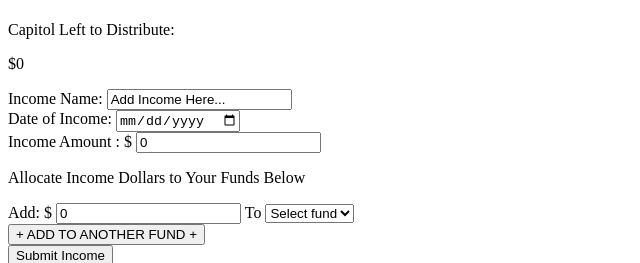
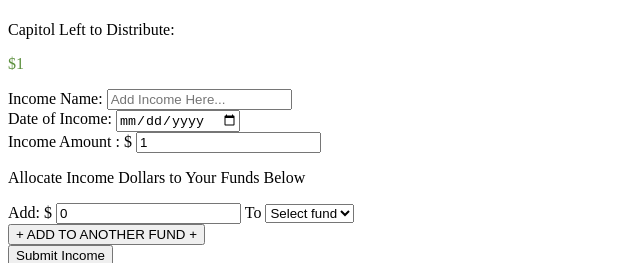
Before and after one commit to justin98m/BrokeBoiBudgeting, a website with bundled scripts: page public/views/addIncome.html in a window 1280 px wide. Shown: the top 263 px of the page, 0-640 px from the left. Built offline with nearby package versions, Linux system fonts and the light colour scheme.

Commit message:
Frontend Error Checking

```diff
--- a/public/views/addIncome.html
+++ b/public/views/addIncome.html
@@ -10,20 +10,20 @@
   </div>
   <form id="form" action="/addIncome" method="post">
     <label class="label" id="incomeLabel"for="income">Income Name: </label>
-    <input id="incomeBar"type="text" name="incomeName" value="Add Income Here..." required><br>
+    <input id="incomeBar"type="text" name="incomeName" placeholder="Add Income Here..." required><br>
     <label id="dateLabel" class="label" for="date">Date of Income: </label>
     <input id="date" type="date" name="date" required>
     <br>
     <label id="incomeAmountLabel"  for="incomeAmount">Income Amount : $</label>
-    <input id="incomeAmountBar" min="0" class="dollar" type="number" name="incomeAmount" value="0" required><br>
+    <input id="incomeAmountBar" placeholder="0" min="0" class="dollar" type="number" name="incomeAmount" value="1" required><br>
     <p id="allocationInstructions">Allocate Income Dollars to Your Funds Below</p>
     <div id="fundsContainer">
       <div class="fund">
         <label  class="fundCapitolLabel" for="fund[x][capitol]"> Add: $</label>
-        <input required type="number" name="fund[0][capitol]" class="fundCapitol" min="0" value="0">
+        <input required type="number" name="fund[0][capitol]" class="fundCapitol" min="1" placeholder="0" value="0">
         <span class="to" >To</span>
         <select class="fundSelection" name="fund[0][id]" required >
-          <option disabled selected value="Select Fund">Select fund</option>
+          <option disabled selected value="">Select fund</option>
           {%for fund in fund%}
             <option value="{{fund.fundId}}">{{fund.fundName}}</option>
           {%endfor%}
```
